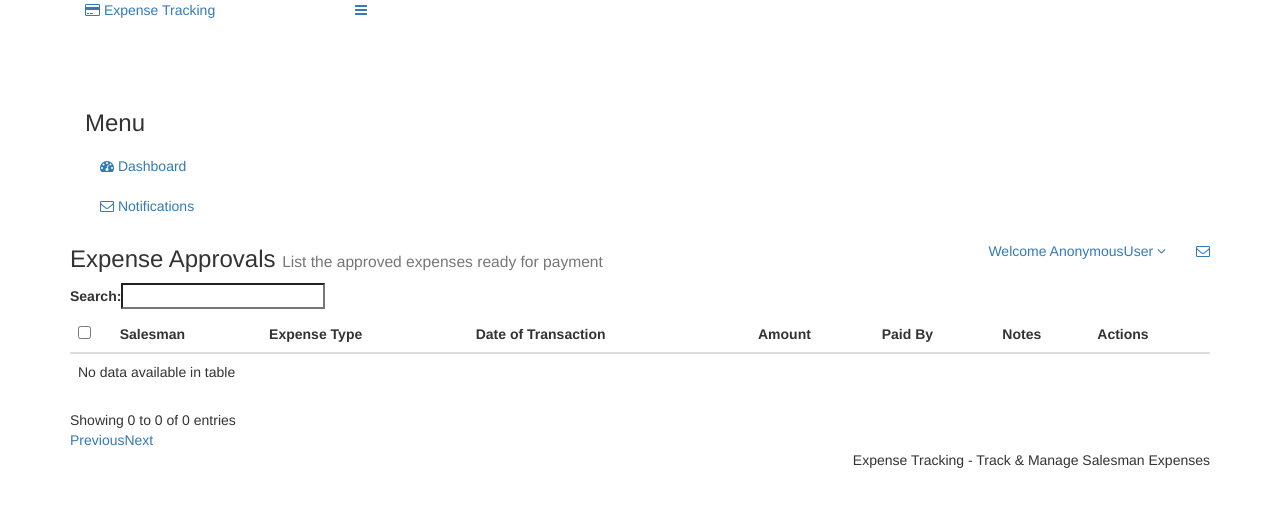
After one commit to abhishek-ram/expense-traq, a Django app: template expensetraq/templates/core/expense_mark_paid.html in a window 1280 px wide. The commit adds this page. Shown: the top 507 px of the page. Run offline with Django 3.2, Linux system fonts and the light colour scheme; the template is opened without the code that fills it, so the values that code supplies are empty; some libraries are stand-ins or nearby versions.

Commit message:
add status Paid

```diff
--- a/expensetraq/core/management/commands/emailexpensereports.py
+++ b/expensetraq/core/management/commands/emailexpensereports.py
@@ -38,7 +38,7 @@ class Command(BaseCommand):
                 for salesman in user.team.all():
                     logger.info("Generating report for salesman %s" % salesman)
                     weekly_expenses = salesman.expenses.\
-                        filter(status__in=['P', 'A']).\
+                        filter(status__in=['A', 'C']).\
                         filter(transaction_date__gte=from_date).\
                         filter(transaction_date__lte=to_date)
 
--- a/expensetraq/core/models.py
+++ b/expensetraq/core/models.py
@@ -144,6 +144,7 @@ class Expense(TimeStampedModel, models.Model):
         ('P', 'Pending'),
         ('A', 'Approved'),
         ('D', 'Denied'),
+        ('C', 'Paid'),
     )
 
     salesman = models.ForeignKey(
--- a/expensetraq/templates/core/expense_list.html
+++ b/expensetraq/templates/core/expense_list.html
@@ -334,9 +334,12 @@
                         } else if (data === 'D') {
                             return '<a class="btn btn-round btn-danger btn-xs"> ' +
                                 '<i class="fa fa-times" ></i> Denied</a>'
-                        } else {
+                        } else if (data === 'P') {
                             return '<a class="btn btn-round btn-warning btn-xs"> ' +
                                 '<i class="fa fa-history" ></i> Pending</a>'
+                        } else {
+                            return '<a class="btn btn-round btn-success btn-xs"> ' +
+                                '<i class="fa fa-check-circle" ></i> Paid</a>'
                         }
                     }
                 },
--- /dev/null
+++ b/expensetraq/templates/core/expense_mark_paid.html
@@ -0,0 +1,231 @@
+{% extends 'core/layout.html' %}
+{% load staticfiles %}
+{% load humanize %}
+
+{% block title %}Expense Tracking - Pay Expenses{% endblock %}
+
+{% block head_css %}
+  <!-- iCheck -->
+  <link href="{% static "vendors/iCheck/skins/flat/green.css" %}" rel="stylesheet">
+
+  <!-- Datatables -->
+  <link href="{% static "vendors/datatables.net-bs/css/dataTables.bootstrap.min.css" %}" rel="stylesheet">
+  <link href="{% static "vendors/datatables.net-buttons-bs/css/buttons.bootstrap.min.css" %}" rel="stylesheet">
+  <link href="{% static "vendors/datatables.net-responsive-bs/css/responsive.bootstrap.min.css" %}" rel="stylesheet">
+  <link href="{% static "vendors/datatables.net-scroller-bs/css/scroller.bootstrap.min.css" %}" rel="stylesheet">
+
+  <!-- Select2 -->
+  <link href="{% static "vendors/select2/dist/css/select2.min.css" %}" rel="stylesheet">
+
+{% endblock %}
+
+{% block body_content %}
+
+    <!-- page content -->
+  <div class="right_col" role="main">
+    <div class="page-title">
+      <div class="title_left">
+        <h3>Expense Approvals
+          {% if salesman %}
+            for {{ salesman }}
+          {% else %}
+            <small> List the approved expenses ready for payment</small>
+          {% endif %}
+        </h3>
+      </div>
+
+{#      <div class="title_right">#}
+{#          <div class="col-md-5 col-sm-5 col-xs-12 form-group pull-right top_search">#}
+{##}
+{#            <select class="form-control select2_single" id="id_salesman"#}
+{#              name="salesman" required>#}
+{#                <option value="">----------</option>#}
+{#                {% for salesman in salesman_list %}#}
+{#                  <option {% if salesman.id == request.GET.salesman|add:"0"  %} selected {% endif %}#}
+{#                    value="{{ salesman.id }}">{{ salesman.user }}</option>#}
+{#                {% endfor %}#}
+{#            </select>#}
+{#          </div>#}
+{#      </div>#}
+    </div>
+
+    <div class="clearfix"></div>
+    <!-- po table -->
+    <div class="row">
+      <div class="col-md-12 col-sm-12 col-xs-12">
+        <div class="x_panel">
+          <div class="x_content">
+            <form method="post" id="approval_form">
+            {% csrf_token %}
+{#            <input type="hidden" id="id_salesman" name="salesman"#}
+{#                   value="{{ request.GET.salesman }}">#}
+            <input type="hidden" id="id_action" name="action" value="">
+            <table class="table" id="datatable">
+              <thead>
+                <tr>
+                  <th><input type="checkbox" id="check_all" class="flat"></th>
+                  <th>Salesman</th>
+                  <th>Expense Type</th>
+                  <th>Date of Transaction</th>
+                  <th>Amount</th>
+                  <th>Paid By</th>
+                  <th>Notes</th>
+                  <th>Actions</th>
+                </tr>
+              </thead>
+              <tbody>
+                {% for expense in object_list %}
+                  <tr>
+                    <td>
+							        <input type="checkbox" id="id_expense_list" name="expense_list"
+                             value="{{ expense.id }}" class="flat">
+						        </td>
+                    <td>{{ expense.salesman.user }}</td>
+                    <td>{{ expense.expense_types }}</td>
+                    <td>{{ expense.transaction_date|date:"Y-m-d"}}</td>
+                    <td>${{ expense.total_amount|intcomma }}</td>
+                    <td>{{ expense.paid_by }}</td>
+                    <td>{{ expense.notes|truncatewords:6 }}</td>
+                    <td>
+                      {% if expense.receipt %}
+                        <button class="btn btn-primary btn-xs" type="button"
+                          onclick="viewReceipt('{{ expense.receipt.url }}', '{{ expense.transaction_date|date:"Y-m-d"}}', '{{ expense.total_amount|intcomma }}')">
+                        <i class="fa fa-eye"></i> View Receipt </button>
+                      {% else %}
+                        <button class="btn btn-primary btn-xs" disabled>No Receipt Uploaded</button>
+                      {% endif %}
+
+                      <a href="{% url 'expense-update' expense.pk %}"
+                         class="btn btn-info btn-xs"><i class="fa fa-pencil"></i> Edit </a>
+
+                    </td>
+                  </tr>
+                {% endfor %}
+              </tbody>
+            </table>
+            </form>
+          </div>
+        </div>
+      </div>
+    </div>
+    <!-- po table -->
+
+
+    <!-- Image modal -->
+    <div class="modal fade image-modal" tabindex="-1" role="dialog" aria-hidden="true">
+      <div class="modal-dialog">
+        <div class="modal-content">
+          <div class="modal-header">
+                <button type="button" class="close" data-dismiss="modal"><span aria-hidden="true">×</span><span class="sr-only">Close</span></button>
+                <h4 class="modal-title" id="receipt-title">Expense Receipt</h4>
+            </div>
+            <div class="modal-body">
+                <a id="receipt-image-link" href="" target="_blank">
+                  <img id="receipt-image" class="img-responsive" src="">
+                </a>
+            </div>
+        </div>
+      </div>
+    </div>
+    <!-- delete modal -->
+  </div>
+
+<!-- /page content -->
+{% endblock %}
+
+{% block body_js %}
+  <!-- Datatables -->
+  <script src="{% static "vendors/datatables.net/js/jquery.dataTables.min.js" %}"></script>
+  <script src="{% static "vendors/datatables.net-bs/js/dataTables.bootstrap.min.js" %}"></script>
+  <script src="{% static "vendors/datatables.net-buttons/js/dataTables.buttons.min.js" %}"></script>
+  <script src="{% static "vendors/datatables.net-buttons-bs/js/buttons.bootstrap.min.js" %}"></script>
+  <script src="{% static "vendors/datatables.net-buttons/js/buttons.flash.min.js" %}"></script>
+{#    <script src="{% static "vendors/datatables.net-buttons/js/buttons.html5.min.js" %}"></script>#}
+{#    <script src="{% static "vendors/datatables.net-buttons/js/buttons.print.min.js" %}"></script>#}
+  <script src="{% static "vendors/datatables.net-responsive/js/dataTables.responsive.min.js" %}"></script>
+  <script src="{% static "vendors/datatables.net-responsive-bs/js/responsive.bootstrap.js" %}"></script>
+  <script src="{% static "vendors/datatables.net-scroller/js/dataTables.scroller.min.js" %}"></script>
+
+  <!-- iCheck -->
+  <script src="{% static "vendors/iCheck/icheck.min.js" %}"></script>
+
+  <!-- Select2 -->
+  <script src="{% static "vendors/select2/dist/js/select2.full.min.js" %}"></script>
+
+  <script>
+
+    function viewReceipt(url, date, amount) {
+      $("#receipt-image-link").attr("href", url);
+      $("#receipt-image").attr("src", url);
+      $("#receipt-title").text(
+          "Receipt of Expense on " + date + " for $" + amount);
+      $(".image-modal").modal("show");
+    }
+
+    $(document).ready(function() {
+      // Initialize Select
+      $(".select2_single").select2({
+          width: '100%',
+          placeholder: "Select a Salesman"
+      }).on('select2:select', function (evt) {
+          if ($(evt.target).val()) {
+            window.location = window.location.href.split('#')[0].split('?')[0]
+                + '?salesman=' + $(evt.target).val();
+          }
+      });
+
+
+      $('#datatable').DataTable ({
+        dom: "Bfrtip",
+        buttons: [
+          {
+            extend: "pageLength"
+          },
+          {
+            text: "Pay Selected",
+            action: function ( e, dt, node, config ) {
+              $("#id_action").val('Paid');
+              $("#approval_form").submit();
+            }
+          }
+        ],
+        responsive: true,
+        order: [[ 1, "desc" ], [ 2, "desc" ], [ 3, "desc" ]],
+        columnDefs: [
+          { "type": "date", targets: [3] },
+          {
+            targets: [2] ,
+            render: function ( data, type, full, meta ) {
+              var elem = '';
+              data.split('|').forEach(function (item, index) {
+                  elem = elem + ' <kbd>' + item + '</kbd>';
+              });
+              return elem
+            }
+          },
+          { "searchable": false, "targets": [0, 3, 4, 7] },
+          { "sortable": false, "targets": [0, 5, 6, 7] }
+        ],
+        createdRow: function( row, data, dataIndex){
+            var api = this.api();
+            var bg_color = 'rgba(243, 218, 45, 0.40)';
+            var pr_data = api.row(dataIndex-1).data();
+            if (pr_data && data[1] == pr_data[1] && data[2] == pr_data[2]
+                && data[3] == pr_data[3] && data[4] == pr_data[4]){
+              $(row).css('background-color', bg_color);
+              $(row).prev().css('background-color', bg_color);
+            }
+        }
+      });
+
+      $("#check_all").on('ifChanged', function(){
+        if (this.checked) {
+            $('input:checkbox').not(this).iCheck('check');
+        } else {
+            $('input:checkbox').not(this).iCheck('uncheck');
+        }
+      });
+    });
+
+  </script>
+{% endblock %}
--- a/expensetraq/templates/core/layout.html
+++ b/expensetraq/templates/core/layout.html
@@ -74,6 +74,7 @@
                         <span class="fa fa-chevron-down"></span></a>
                         <ul class="nav child_menu">
                           <li><a href="{% url 'expense-approval' %}">Approve Expenses</a></li>
+                          <li><a href="{% url 'expense-mark-paid' %}">Pay Expenses</a></li>
                           <li><a href="{% url 'expense-list-export' %}">Export Expenses</a></li>
                         </ul>
                       </li>
--- a/expensetraq/urls.py
+++ b/expensetraq/urls.py
@@ -78,6 +78,9 @@ urlpatterns = media_url + [
     url(r'^expense/approval/$',
         login_required(views.ExpenseApproval.as_view()),
         name='expense-approval'),
+    url(r'^expense/mark-paid/$',
+        login_required(views.ExpenseMarkPaid.as_view()),
+        name='expense-mark-paid'),
     url(r'^expense/(?P<pk>[0-9]+)/$',
         login_required(views.ExpenseDetail.as_view()),
         name='expense-detail'),
```
Also changed, not shown: expensetraq/core/views.py (+69 -0 lines).
